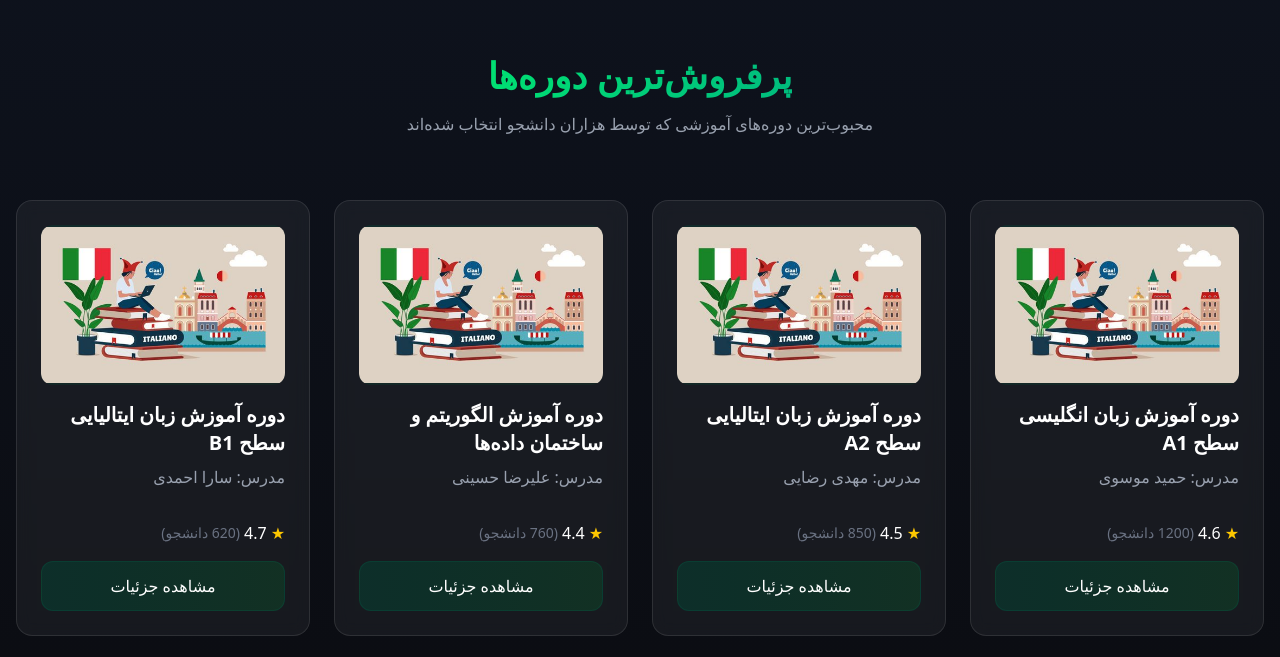
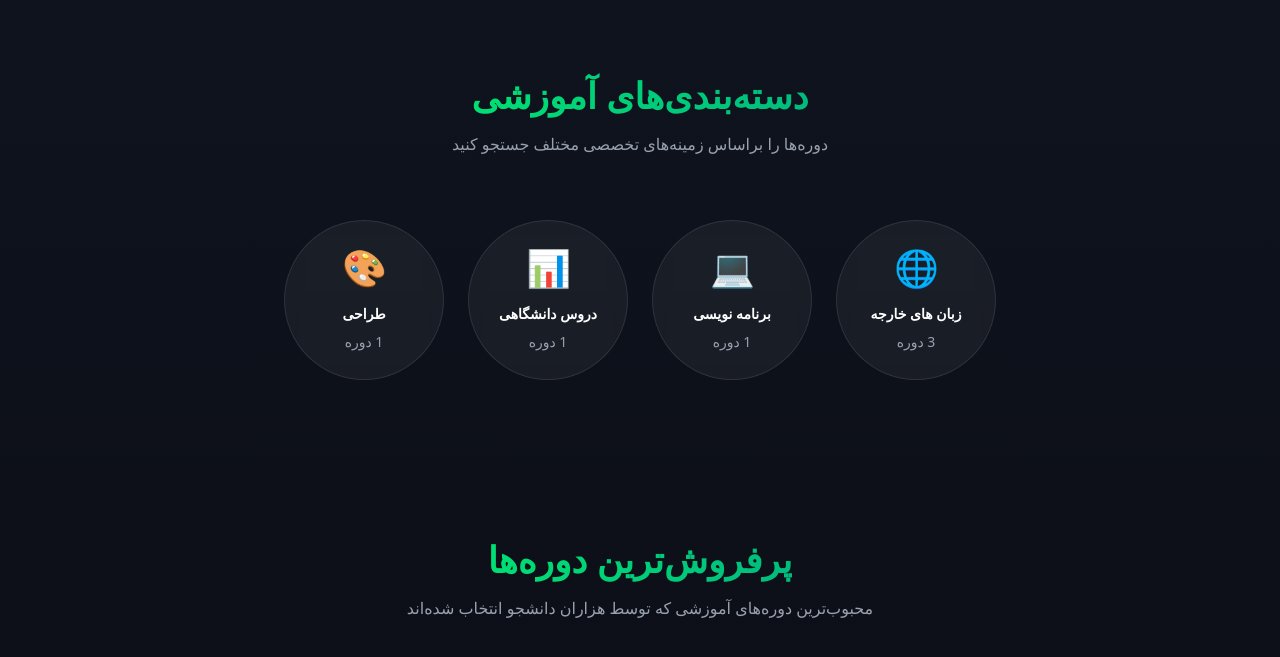
Before and after one commit to sobhan-gh30/online-course-react-spa, a React (Vite) app: page / in a window 1280 px wide. Shown: the part 777-1434 px from the top of the page. Built offline with nearby package versions, Linux system fonts and the light colour scheme.

Commit message:
feat : category section added

```diff
--- a/index.html
+++ b/index.html
@@ -8,7 +8,7 @@
       <link href="./src/index.css" rel="stylesheet">
   </head>
   <body>
-    <div id="root" class="bg-gradient-to-b from-gray-900 to-zinc-950 text-white"></div>
+    <div id="root" class="py-5 bg-gradient-to-b from-gray-900 to-zinc-950 text-white"></div>
     <script type="module" src="/src/main.jsx"></script>
   </body>
 </html>
--- /dev/null
+++ b/src/components/commons/home/categoryCart.jsx
@@ -0,0 +1,39 @@
+import { motion } from "motion/react"
+
+export default function CategoryCart({icon, name, count}){
+
+    const itemVariants = {
+        hidden: { y: 20, opacity: 0 },
+        visible: {
+            y: 0,
+            opacity: 1,
+            transition: {
+                type: "spring",
+                stiffness: 100,
+                damping: 12
+            }
+        }
+    };
+
+
+    return (
+        <motion.div
+            variants={itemVariants}
+            whileHover={{ scale: 1.05 }}
+            whileTap={{ scale: 0.98 }}
+            className="group w-40"
+        >
+            <div className="aspect-square rounded-full backdrop-blur-sm bg-white/5 border border-white/10 hover:border-emerald-500/30 p-6 flex flex-col items-center justify-center text-center transition-all duration-300 cursor-pointer">
+                <div className="text-4xl mb-4 transform group-hover:scale-110 transition-transform duration-300">
+                    {icon}
+                </div>
+                <h3 className="font-bold text-sm mb-2 group-hover:text-green-300 transition-colors">
+                    {name}
+                </h3>
+                <div className="text-gray-400 text-sm">
+                    {count} دوره
+                </div>
+            </div>
+        </motion.div>
+    )
+}
--- a/src/pages/home.jsx
+++ b/src/pages/home.jsx
@@ -4,6 +4,7 @@ import Button from "../components/commons/btn.jsx";
 import HomeAnalytics from "../components/commons/home/homeAnalytics.jsx";
 import CourseCart from "../components/commons/home/courseCart.jsx";
 import courses from "../data/courses.js"
+import CategoryCart from "../components/commons/home/categoryCart.jsx";
 
 
 
@@ -12,6 +13,7 @@ export default function Home(){
 
     const [allCourses, setAllCourses] = useState([]);
     const [topCourses, setTopCourses] = useState([]);
+    const [categories, setCategories] = useState([]);
 
     useEffect(() => {
         // 1. جمع کردن همه دوره‌ها
@@ -22,13 +24,18 @@ export default function Home(){
             .sort((a, b) => b.students - a.students)
             .slice(0, 4);
 
+        const categoryList = courses.map(category => ({
+            name: category.title,       // عنوان دسته‌بندی
+            icon: category.icon,        // آیکون دسته‌بندی
+            count: category.courses.length  // تعداد دوره‌ها
+        }));
+
         setAllCourses(all);
         setTopCourses(top);
+        setCategories(categoryList);
 
     }, []);
 
-    console.log(allCourses);
-    console.log(topCourses);
 
 
 // انیمیشن‌های فریمر موشن
@@ -105,6 +112,42 @@ export default function Home(){
                 </motion.div>
             </section>
 
+
+            {/* بخش دسته‌بندی‌ها */}
+            <section className="py-20 px-4">
+                <div className="container mx-auto">
+                    <motion.div
+                        initial={{ opacity: 0, y: 20 }}
+                        whileInView={{ opacity: 1, y: 0 }}
+                        viewport={{ once: true }}
+                        transition={{ duration: 0.6 }}
+                        className="text-center mb-16"
+                    >
+                        <h2 className="text-4xl font-bold mb-4">
+                          <span className="bg-gradient-to-r from-green-400 to-emerald-500 bg-clip-text text-transparent">
+                            دسته‌بندی‌های آموزشی
+                          </span>
+                        </h2>
+                        <p className="text-gray-400 max-w-2xl mx-auto">
+                            دوره‌ها را براساس زمینه‌های تخصصی مختلف جستجو کنید
+                        </p>
+                    </motion.div>
+
+                    <motion.div
+                        variants={containerVariants}
+                        initial="hidden"
+                        whileInView="visible"
+                        viewport={{ once: true }}
+                        className="flex flex-wrap justify-center gap-6"
+                    >
+                        {categories.map((category) => (
+                            <CategoryCart key={category.id} {...category} />
+                        ))}
+                    </motion.div>
+                </div>
+            </section>
+
+
             {/* بخش پرفروش‌ترین دوره‌ها */}
             <section className="py-20 px-4">
                 <div className="container mx-auto">
```
